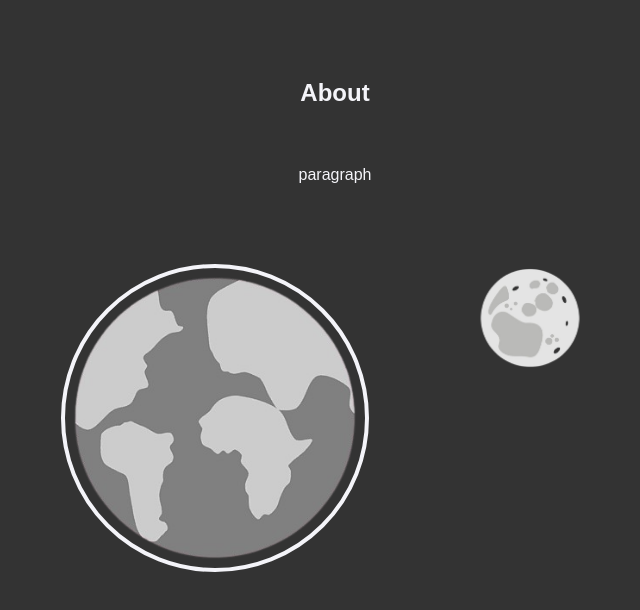
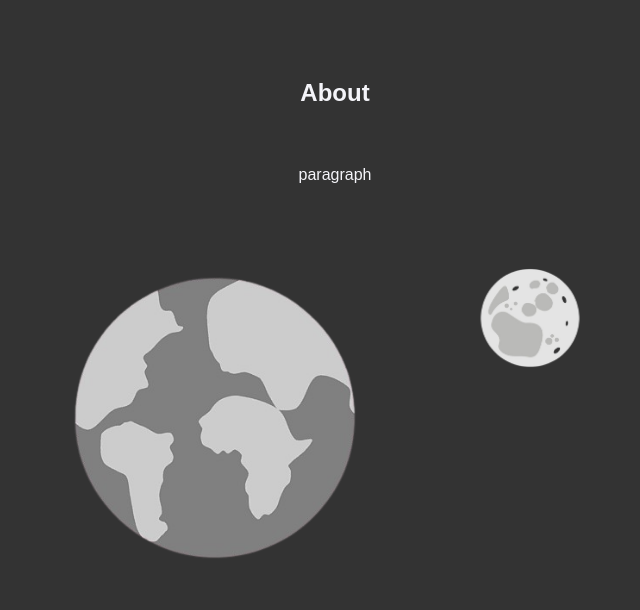
Before and after one commit to perumrr/earthmoon, a plain HTML site: page index.html in a window 1280 px wide. Shown: the part 154-764 px from the top of the page, without its empty margins (305-945 px from the left). Drawn offline with Linux system fonts and the light colour scheme.

Commit message:
fixing moon

```diff
--- a/style.css
+++ b/style.css
@@ -43,11 +43,11 @@ section {
     display: inline-block;
     margin: 20px;
     border-radius: 50%;
-    transition: outline 0.3s ease, transform 0.3s ease;
+    transition: box-shadow 0.3s ease, transform 0.3s ease;
 }
 
 .planet-image:hover {
-    outline: 4px solid #7e7e7e;
+    box-shadow: 0 0 10px 4px #7e7e7e;
     transform: scale(1.05);
 }
 
@@ -60,7 +60,3 @@ section {
     width: 150px;
     height: auto;
 }
-
-.active .planet-image {
-    outline: 4px solid #f4f4f9;
-}
```
